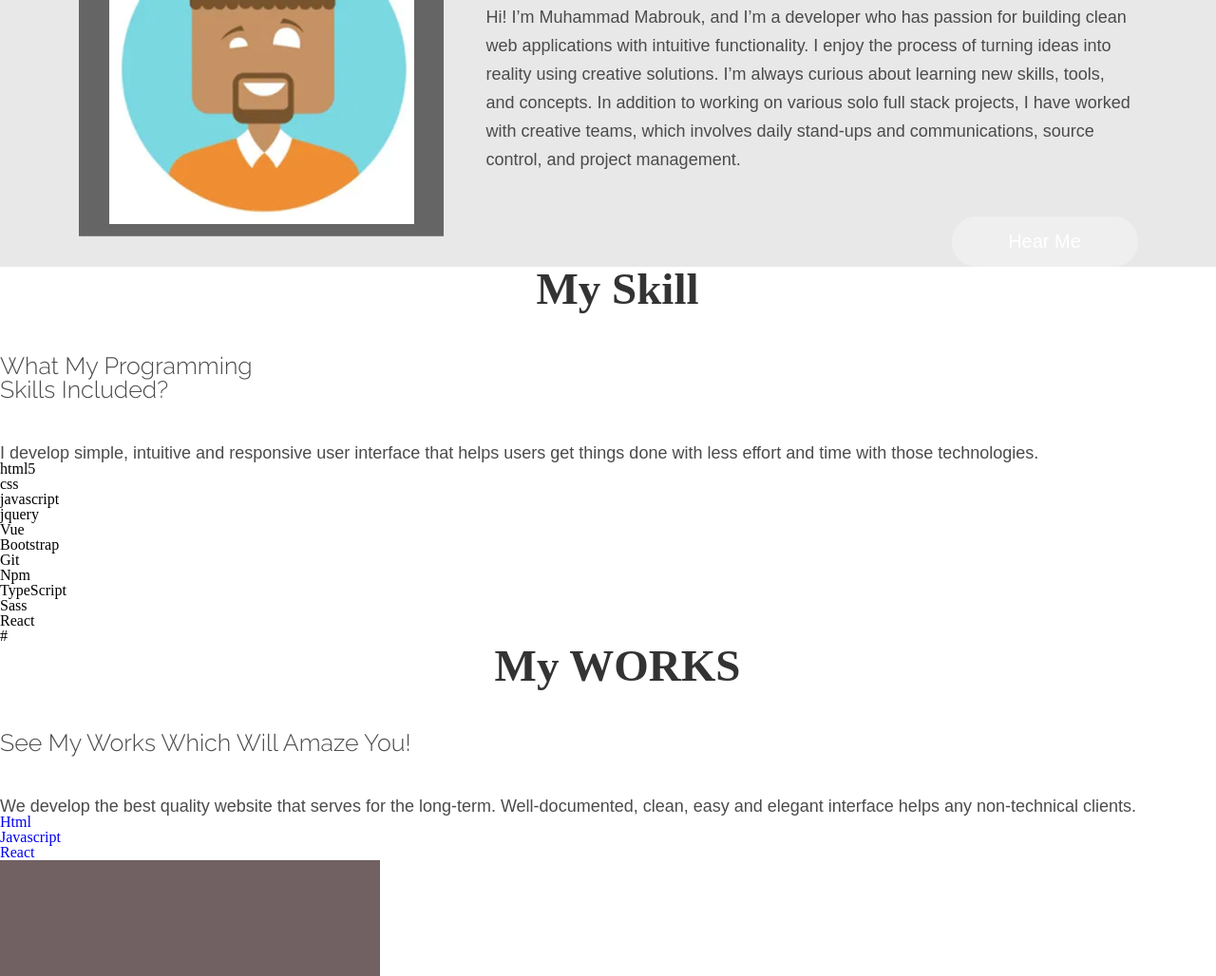
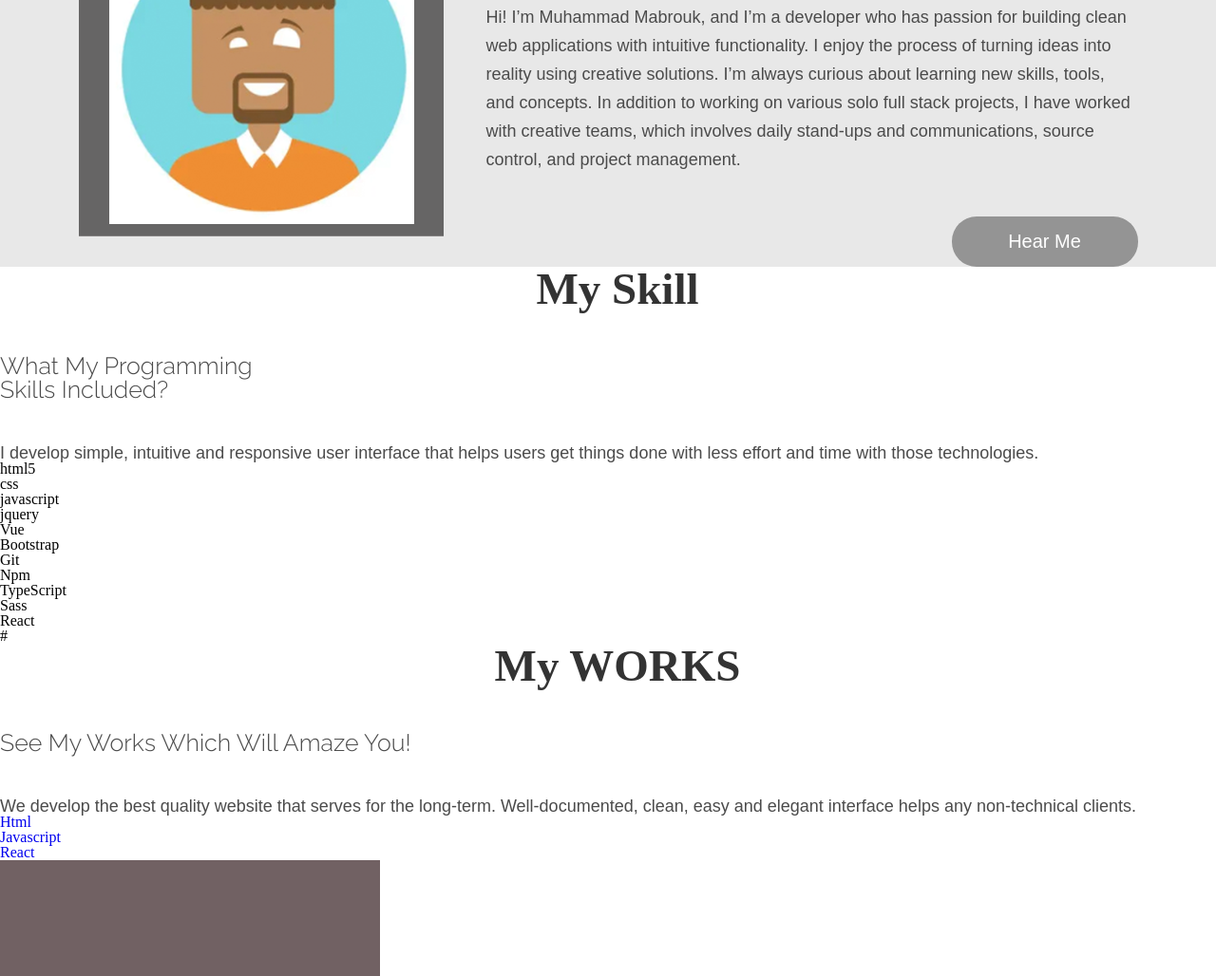
Before and after one commit to thwjddl/onepage, a website built with Parcel: page index.html in a window 1280 px wide. Shown: the part 944-1972 px from the top of the page at 95% size. Built offline with nearby package versions, Linux system fonts and the light colour scheme.

Commit message:
수정 후

```diff
--- a/css/index.css
+++ b/css/index.css
@@ -172,7 +172,7 @@ header>.btn {
 #box02 .box>div p.btn>button {
     width: 196px;
     height: 53px;
-    background-color: 949494;
+    background-color: #949494;
     border: none;
     color: #fff;
     font-size: 20px;
```
